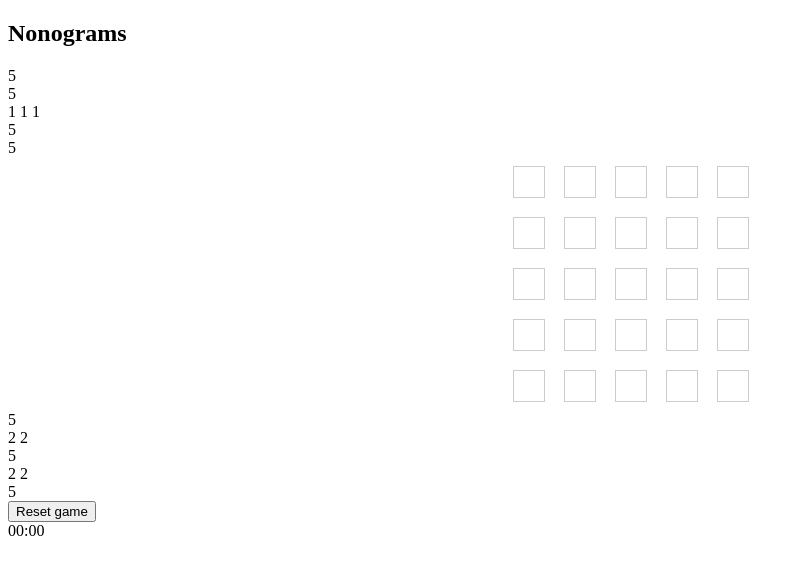
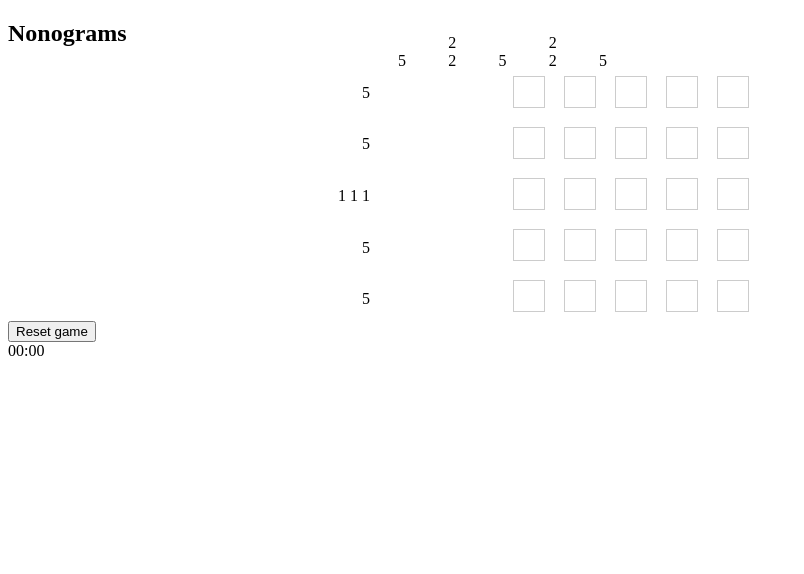
Before and after one commit to alima987/Nonograms, a website built with Parcel: page src/index.html in a window 1280 px wide. Shown: the whole page, without its empty margins (0-804 px from the left). Built offline with nearby package versions, Linux system fonts and the light colour scheme.

Commit message:
refactor: inhance game hints

```diff
--- a/src/nonogram.js
+++ b/src/nonogram.js
@@ -102,80 +102,76 @@ nonogram.addEventListener('click', () => {
         startTimer()
     }
 })
-const puzzleIndex = 0;
-
-const puzzleData = puzzles[puzzleIndex];
-const puzzleName = puzzleData[0].name;
-const puzzleMatrix = puzzleData[0].data;
+const puzzleIndex = 0
+const puzzleData = puzzles[puzzleIndex]
+const puzzleName = puzzleData[0].name
+const puzzleMatrix = puzzleData[0].data
 
 const fillHints = () => {
-    const rowsHints = document.getElementById('rows-hints');
-    const colsHints = document.getElementById('cols-hints');
+const rowsHints = document.getElementById('rows-hints')
+const colsHints = document.getElementById('cols-hints')
 
+rowsHints.innerHTML = ''
+colsHints.innerHTML = ''
 
-    rowsHints.innerHTML = '';
-    colsHints.innerHTML = '';
-
-
-    for (let i = 0; i < rows; i++) {
-        const rowHint = document.createElement('div');
-        rowHint.textContent = getRowHint(i);
-        rowsHints.appendChild(rowHint);
+for(let i = 0; i < rows; i++){
+    const rowHints = document.createElement('div')
+    rowHints.id = 'row-hints'
+    rowHints.textContent = getRowHints(i)
+    rowsHints.appendChild(rowHints)
 }
-
-
-    for (let j = 0; j < cols; j++) {
-        const colHint = document.createElement('div');
-        colHint.textContent = getColHint(j);
-        colsHints.appendChild(colHint);
+for(let i = 0; i < cols; i++){
+    const colHints = document.createElement('div')
+    colHints.id = 'col-hints'
+    colHints.textContent = getColHints(i)
+    colsHints.appendChild(colHints)
 }
-};
-
-const getRowHint = (rowIndex) => {
-    const row = puzzleMatrix[rowIndex];
-    const hint = [];
-    let count = 0;
-    for (let i = 0; i < cols; i++) {
-        if (row[i] === 1) {
-            count++;
+}
+const getRowHints = (rowIndex) => {
+    const row = puzzleMatrix[rowIndex]
+    const hint = []
+    let count = 0
+    for ( let i = 0; i < cols; i++) {
+       if(row[i] === 1) {
+           count++
        } else {
-            if (count > 0) {
-                hint.push(count);
-                count = 0;
+           if( count > 0) {
+               hint.push(count)
+               count = 0
            }
        }
     }
-    if (count > 0) {
-        hint.push(count);
+    if( count > 0) {
+       hint.push(count)
    }
-    return hint.join(' ');
-};
+   return hint.join(' ')
+   }
 
-const getColHint = (colIndex) => {
-    const hint = [];
-    let count = 0;
-    for (let i = 0; i < rows; i++) {
-        if (puzzleMatrix[i][colIndex] === 1) {
-            count++;
+   const getColHints = (colIndex) => {
+    const hint = []
+    let count = 0
+    for ( let i = 0; i < rows; i++) {
+        if(puzzleMatrix[i][colIndex] === 1) {
+            count++
         } else {
-            if (count > 0) {
-                hint.push(count);
-                count = 0;
+            if(count > 0) {
+                hint.push(count)
+                count = 0
             }
         }
     }
-    if (count > 0) {
-        hint.push(count);
+    if(count > 0) {
+        hint.push(count)
     }
-    return hint.join('\n');
-};
+    return hint.join('\n')
+   }
 
    const rowsHints = document.createElement('div');
-rowsHints.id = 'rows-hints';
-container.insertBefore(rowsHints, nonogram);
+   rowsHints.id = 'rows-hints'
+   container.insertBefore(rowsHints, nonogram.nextSibling)
 
    const colsHints = document.createElement('div');
    colsHints.id = 'cols-hints';
-container.insertBefore(colsHints, nonogram.nextSibling);
+   container.insertBefore(colsHints, nonogram);
 
 fillHints();
--- a/src/styles.scss
+++ b/src/styles.scss
@@ -38,5 +38,29 @@ h1 {
     background-color: #000;
   }
 
+}
 
+#cols-hints {
+  position: absolute;
+  top: 34px;
+  left: 398px;
+  width: 209px;
+  display: flex;
+  flex-wrap: nowrap;
+  align-items: flex-end;
+  justify-content: space-between;
 }
+ #col-hints {
+  white-space: pre-line;
+}
+div#rows-hints {
+  height: 258px;
+  width: 38px;
+  position: absolute;
+  top: 67px;
+  left: 332px;
+  display: flex;
+  flex-direction: column;
+  align-items: end;
+  justify-content: space-around;
+}
```
Lines whose indentation alone changed are shown as unchanged.
